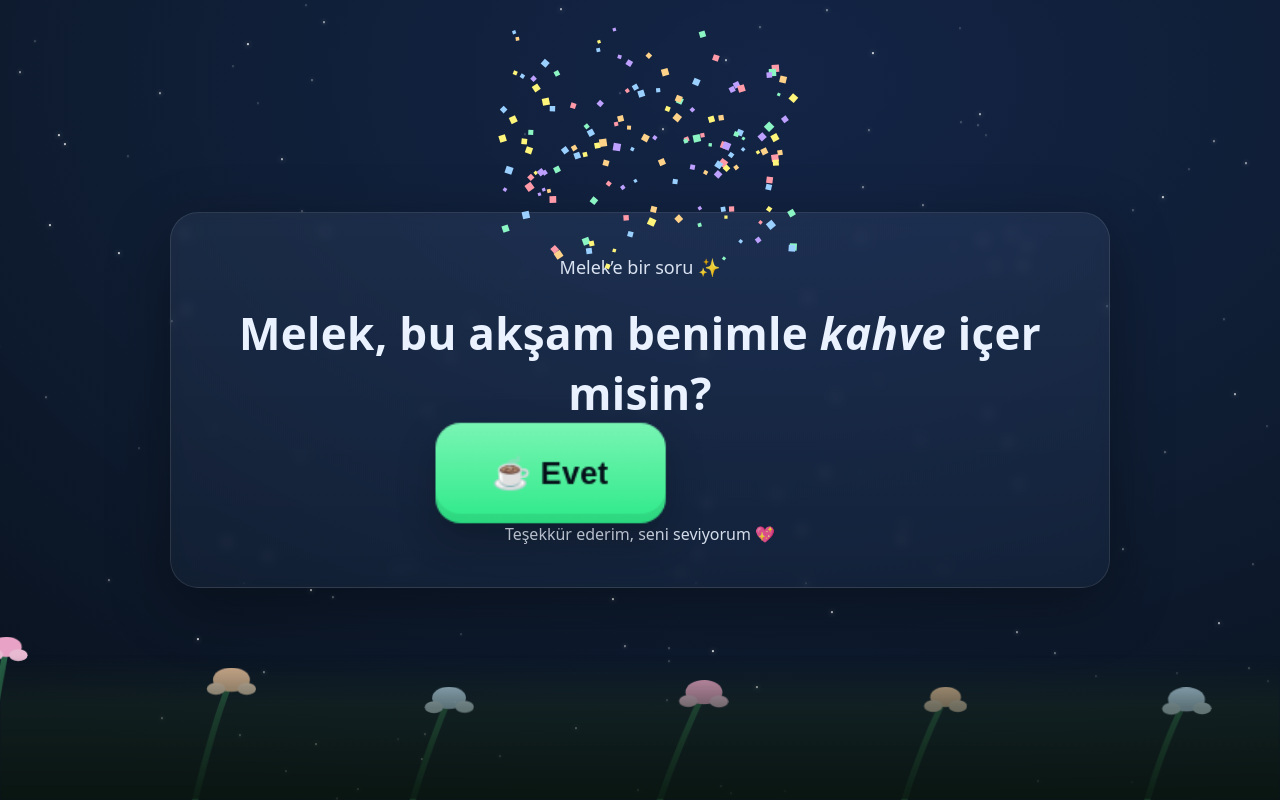
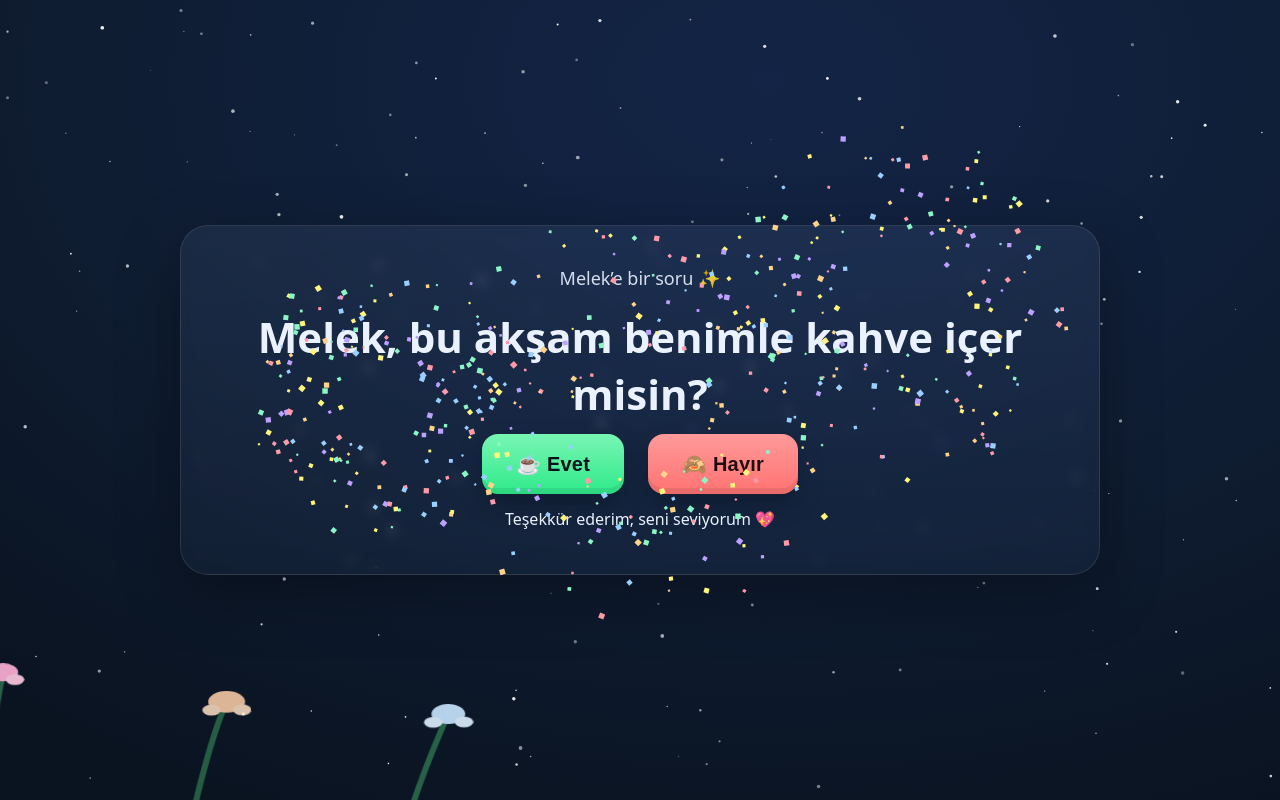
Before and after one commit to Colandorc/dateteklif, a plain HTML site: page index.html in a window 1280 px wide. Both pictures are taken after a click on the button "☕ Evet". Drawn offline with Linux system fonts and the light colour scheme; animation ran at ten frames a second.

Commit message:
Update index.html

```diff
--- a/index.html
+++ b/index.html
@@ -3,170 +3,90 @@
 <head>
 <meta charset="utf-8" />
 <meta name="viewport" content="width=device-width, initial-scale=1" />
-<title>melek — akşam kahve?</title>
+<title>Melek — Kahve Daveti ☕</title>
 <meta name="theme-color" content="#0a1320" />
 <style>
   :root{
-    --bg1:#0a1320; --bg2:#0f1d33;
-    --txt:#eaf2ff; --accent:#ffd7a8; --yes:#2eea8a; --no:#ff7272;
+    --bg1:#0a1320; --bg2:#0f1d33; --txt:#eaf2ff;
+    --yes1:#79f5b4; --yes2:#2eea8a; --no1:#ff9a9a; --no2:#ff7272;
   }
   *{box-sizing:border-box}
   html,body{height:100%;margin:0}
   body{
-    font-family: ui-rounded, ui-sans-serif, system-ui, -apple-system, "Segoe UI", Roboto, Arial, sans-serif;
     background: radial-gradient(1200px 800px at 60% 10%, #132446 0%, #0f1d33 55%, #0a1320 100%), var(--bg1);
-    color:var(--txt);
-    overflow:hidden;
+    color:var(--txt); font-family: ui-rounded, ui-sans-serif, system-ui, -apple-system, "Segoe UI", Roboto, Arial;
+    overflow:hidden; display:flex; align-items:center; justify-content:center; padding:16px;
   }
 
-  /* Gökyüzü: yıldızlar + yavaş drift + ara sıra kayan yıldız */
-  .sky{
-    position:fixed; inset:0; z-index:-2; overflow:hidden;
-    animation: drift 60s linear infinite alternate;
-    will-change: transform;
-  }
-  @keyframes drift{
-    0%{ transform:translate3d(0,0,0) }
-    100%{ transform:translate3d(-3vw, 2vh, 0) }
-  }
-  .star{
-    position:absolute; width:2px; height:2px; border-radius:50%;
-    background:#fff; opacity:.8; filter:drop-shadow(0 0 3px #fff);
-    animation: twinkle 2.4s ease-in-out infinite;
-    will-change: opacity, transform;
-  }
-  @keyframes twinkle{
-    0%,100%{opacity:.25; transform:scale(.9)}
-    50%{opacity:1; transform:scale(1)}
-  }
-  .shoot{
-    position:absolute; width:2px; height:2px; border-radius:50%;
-    background:#fff; box-shadow:0 0 6px 2px #fff;
-    animation: shoot 1.8s linear forwards;
-    will-change: transform, opacity;
-  }
-  @keyframes shoot{
-    0%{opacity:0; transform:translate3d(0,0,0) scale(1)}
-    10%{opacity:1}
-    100%{opacity:0; transform:translate3d(-60vw, 45vh, 0) scale(.9)}
-  }
-
-  /* Çiçek tarlası: altta hafif rüzgâr */
-  .flowers{
-    position:fixed; left:0; right:0; bottom:-6vh; height:38vh; z-index:-1;
-    pointer-events:none;
-  }
-  .flowers svg{width:120%; height:100%; transform:translateX(-10%);}
-  .sway { animation: sway 5.5s ease-in-out infinite; transform-origin:bottom center; }
-  .sway2{ animation: sway 6.2s ease-in-out infinite; transform-origin:bottom center; }
-  .sway3{ animation: sway 7.1s ease-in-out infinite; transform-origin:bottom center; }
-  @keyframes sway{
-    0%{ transform:rotate(-1.3deg) }
-    50%{ transform:rotate(1.3deg) }
-    100%{ transform:rotate(-1.3deg) }
-  }
-  .ground{
-    position:fixed; left:0; right:0; bottom:0; height:18vh; z-index:-1;
-    background: linear-gradient(180deg, rgba(22,39,30,.0), rgba(22,39,30,.55) 35%, rgba(10,22,16,.9));
-    filter: blur(1px);
-  }
-
-  .wrap{min-height:100%; display:grid; place-items:center; padding:clamp(16px,3vw,40px);}
+  /* Gökyüzü (yıldızlar + yavaş drift) */
+  canvas#sky{ position:fixed; inset:0; z-index:-2; }
+  .wrap{ width:min(920px, 96vw); }
   .card{
-    width:min(940px, 92vw);
+    padding:clamp(18px,3.5vw,40px);
     border-radius:28px;
-    padding:clamp(18px,3.5vw,42px);
     background:linear-gradient(180deg, rgba(255,255,255,.06), rgba(255,255,255,.03));
     border:1px solid rgba(255,255,255,.10);
+    backdrop-filter: blur(6px) saturate(120%);
     box-shadow:0 18px 60px rgba(0,0,0,.35);
-    backdrop-filter: blur(6px) saturate(120%);
     text-align:center;
   }
-
-  h1{
-    margin:0 0 .4rem; font-weight:900;
-    font-size:clamp(22px, 5.2vw, 44px);
-    letter-spacing:.3px;
-  }
-  .sub{
-    font-size:clamp(14px, 3.2vw, 18px);
-    opacity:.92; margin-bottom:clamp(16px,3.2vw,24px);
-  }
+  h1{ margin:0 0 10px; font-weight:900; font-size:clamp(22px, 5.6vw, 42px); }
+  .sub{ opacity:.9; font-size:clamp(14px,3.2vw,18px); margin-bottom:18px; }
 
   .actions{
-    display:flex; gap:clamp(12px, 3.2vw, 24px);
-    justify-content:center; align-items:center; flex-wrap:wrap;
-    margin-top:clamp(12px,3vw,18px);
+    display:flex; gap:clamp(12px,3.2vw,24px); justify-content:center; flex-wrap:wrap; margin-top:12px;
   }
   .btn{
     appearance:none; border:0; cursor:pointer; user-select:none;
-    border-radius:16px; padding:clamp(14px, 2.8vw, 20px) clamp(22px, 5vw, 36px);
-    font-weight:800; letter-spacing:.3px;
-    font-size:clamp(16px, 4vw, 20px);
-    color:#06111a;
+    border-radius:16px; padding:clamp(14px,2.8vw,18px) clamp(22px,5vw,34px);
+    font-weight:800; letter-spacing:.2px; font-size:clamp(16px,4vw,20px);
     box-shadow:0 10px 24px rgba(0,0,0,.25), inset 0 -6px 0 rgba(0,0,0,.08);
-    transition:transform .25s cubic-bezier(.2,.8,.2,1), box-shadow .25s, opacity .35s;
-    display:inline-flex; align-items:center; gap:.6em; will-change:transform;
+    transition:transform .25s cubic-bezier(.2,.8,.2,1), opacity .35s;
+    display:inline-flex; align-items:center; gap:.6em; color:#06111a;
   }
   .btn:active{ transform:translateY(1px) scale(.98) }
-  .yes{ background:linear-gradient(180deg, #79f5b4, #2eea8a); }
-  .no { background:linear-gradient(180deg, #ffb3b3, #ff7272); color:#1c0d0d; }
+  #yes{ background:linear-gradient(180deg, var(--yes1), var(--yes2)); }
+  #no { background:linear-gradient(180deg, var(--no1),  var(--no2));  color:#230c0c; }
 
-  /* Evet: hafif büyüme (ekranı kaplamaz) */
-  .grow{
-    animation: yesGrowLite 6.5s ease-in-out forwards;
-    transform-origin:center center;
-    z-index:3;
+  #msg{
+    margin-top:14px; min-height:1.6em;
+    font-size:clamp(13px,3vw,16px); opacity:0; transition:opacity .4s ease;
   }
-  @keyframes yesGrowLite{
-    0% { transform:scale(1); }
-    40%{ transform:scale(1.25); }
-    100%{ transform:scale(1.9); } /* ekranı kaplamaz */
-  }
+  .show{ opacity:1 !important; }
 
-  .vanish{
-    pointer-events:none; opacity:0; transform:scale(.6); transition:opacity .45s ease, transform .45s ease;
-  }
-
-  .note{
-    margin-top:clamp(12px, 2.6vw, 18px);
-    font-size:clamp(13px, 3vw, 16px);
-    opacity:.9;
-  }
+  /* Altta çiçekli zemin (hafif sallanma, çok hafif) */
+  .flowers{ position:fixed; left:0; right:0; bottom:-6vh; height:34vh; z-index:-1; pointer-events:none; }
+  .flowers svg{ width:120%; height:100%; transform:translateX(-10%); }
+  .sway { animation:sway 6s ease-in-out infinite; transform-origin:bottom center; }
+  .sway2{ animation:sway 7s ease-in-out infinite; transform-origin:bottom center; }
+  .sway3{ animation:sway 8s ease-in-out infinite; transform-origin:bottom center; }
+  @keyframes sway{ 0%{transform:rotate(-1.2deg)} 50%{transform:rotate(1.2deg)} 100%{transform:rotate(-1.2deg)} }
 
   /* Konfeti tuvali */
-  canvas#fx{ position:fixed; inset:0; pointer-events:none; z-index:5; }
+  canvas#fx{ position:fixed; inset:0; z-index:5; pointer-events:none; }
 
-  /* Mobil performans: düğmeler dikeyleşsin */
-  @media (max-width:560px){
-    .actions{ flex-direction:column; }
-    .btn{ width:min(320px, 92vw); justify-content:center; }
-  }
+  @media (max-width:560px){ .actions{ flex-direction:column; } .btn{ width:min(320px,92vw); justify-content:center; } }
 </style>
 </head>
 <body>
-  <!-- Gökyüzü -->
-  <div class="sky" id="sky"></div>
+  <canvas id="sky"></canvas>
   <canvas id="fx"></canvas>
 
   <div class="wrap">
     <section class="card">
       <div class="sub">Melek’e bir soru ✨</div>
-      <h1>Melek, bu akşam benimle <em>kahve</em> içer misin?</h1>
-
+      <h1>Melek, bu akşam benimle kahve içer misin?</h1>
       <div class="actions">
-        <button id="yes" class="btn yes">☕ Evet</button>
-        <button id="no"  class="btn no">🙈 Hayır</button>
+        <button id="yes" class="btn">☕ Evet</button>
+        <button id="no"  class="btn">🙈 Hayır</button>
       </div>
-
-      <div class="note" id="msg"></div>
+      <div id="msg"></div>
     </section>
   </div>
 
-  <!-- Çiçek tarlası (SVG) -->
+  <!-- Çiçekler -->
   <div class="flowers" aria-hidden="true">
     <svg viewBox="0 0 1000 300" preserveAspectRatio="none">
-      <!-- saplar + çiçekler -->
       <g class="sway" opacity=".9">
         <path d="M80 300 C90 220, 95 160, 100 110" stroke="#2a6a4b" stroke-width="4" fill="none"/>
         <circle cx="100" cy="110" r="10" fill="#ffb2d6"/>
@@ -185,25 +105,6 @@
         <circle cx="385" cy="159" r="6" fill="#def1ff"/>
         <circle cx="405" cy="159" r="6" fill="#def1ff"/>
       </g>
-      <g class="sway" opacity=".9">
-        <path d="M520 300 C530 235, 545 180, 555 145" stroke="#2a6a4b" stroke-width="4" fill="none"/>
-        <circle cx="555" cy="145" r="12" fill="#ffb2d6"/>
-        <circle cx="545" cy="154" r="6" fill="#ffcce5"/>
-        <circle cx="565" cy="154" r="6" fill="#ffcce5"/>
-      </g>
-      <g class="sway2" opacity=".85">
-        <path d="M680 300 C690 235, 705 180, 715 150" stroke="#2a6a4b" stroke-width="4" fill="none"/>
-        <circle cx="715" cy="150" r="10" fill="#ffd1a8"/>
-        <circle cx="707" cy="159" r="6" fill="#ffe0c5"/>
-        <circle cx="723" cy="159" r="6" fill="#ffe0c5"/>
-      </g>
-      <g class="sway3" opacity=".9">
-        <path d="M840 300 C850 240, 865 185, 875 160" stroke="#2a6a4b" stroke-width="4" fill="none"/>
-        <circle cx="875" cy="160" r="12" fill="#c7e6ff"/>
-        <circle cx="865" cy="169" r="6" fill="#def1ff"/>
-        <circle cx="885" cy="169" r="6" fill="#def1ff"/>
-      </g>
-      <!-- alçak çimen -->
       <rect x="0" y="260" width="1000" height="60" fill="url(#grass)"/>
       <defs>
         <linearGradient id="grass" x1="0" y1="0" x2="0" y2="1">
@@ -213,97 +114,111 @@
       </defs>
     </svg>
   </div>
-  <div class="ground"></div>
 
 <script>
-/* ---------------- YILDIZLAR (performans dostu) ---------------- */
+/* ========= YILDIZLI ARKA PLAN ========= */
 const sky = document.getElementById('sky');
-let STAR_COUNT = 140;
-if (matchMedia('(max-width: 560px)').matches) STAR_COUNT = 90; // mobilde azalt
+const sctx = sky.getContext('2d',{alpha:true});
+let W = sky.width = innerWidth;
+let H = sky.height = innerHeight;
+let STAR_COUNT = matchMedia('(max-width:560px)').matches ? 100 : 180;
+let drift = 0; // evet’ten sonra biraz hızlanacak
 
-function makeStars(count=STAR_COUNT){
-  const vw = innerWidth, vh = innerHeight;
-  sky.innerHTML = '';
-  for(let i=0;i<count;i++){
-    const s = document.createElement('div');
-    s.className='star';
-    s.style.left = Math.random()*vw + 'px';
-    s.style.top  = Math.random()*vh + 'px';
-    s.style.animationDuration = (1.8 + Math.random()*2.2) + 's';
-    s.style.opacity = 0.25 + Math.random()*0.9;
-    sky.appendChild(s);
-  }
-}
-makeStars();
-
-function shootStar(){
-  // ara sıra kayan yıldız; mobilde frekans daha düşük
-  if (matchMedia('(max-width: 560px)').matches && Math.random()<0.6) return;
-  const s = document.createElement('div');
-  s.className='shoot';
-  const vw = innerWidth, vh = innerHeight;
-  s.style.left = (vw*0.75 + Math.random()*vw*0.2) + 'px';
-  s.style.top  = (vh*0.1 + Math.random()*vh*0.2) + 'px';
-  sky.appendChild(s);
-  setTimeout(()=>s.remove(), 1800);
-}
-// daha çok ama yumuşak kayan yıldız etkisi
-setInterval(()=>{ if(Math.random()<0.5) shootStar(); }, 1900);
-addEventListener('resize', ()=>makeStars());
-
-/* ---------------- BUTON AKIŞI ---------------- */
-const btnYes = document.getElementById('yes');
-const btnNo  = document.getElementById('no');
-const msg    = document.getElementById('msg');
-
-// 3.5sn sonra hayır kaybolsun, evet hafif büyüsün
-setTimeout(()=>{
-  btnNo.classList.add('vanish');
-  btnYes.classList.add('grow'); // hafif büyüme (ekranı kaplamaz)
-}, 3500);
-
-// Evet tıklanınca kutlama + mesaj
-btnYes.addEventListener('click', ()=>{
-  celebrate();
-  msg.textContent = "Teşekkür ederim, seni seviyorum 💖";
-});
-
-/* ---------------- HAFİF KONFETİ (mobil dostu) ---------------- */
-const canvas = document.getElementById('fx');
-const ctx = canvas.getContext('2d', { alpha: true });
-let W = canvas.width = innerWidth;
-let H = canvas.height = innerHeight;
-addEventListener('resize', ()=>{ W=canvas.width=innerWidth; H=canvas.height=innerHeight; });
-
-let parts = [];
-function celebrate(){
-  const colors = ['#ff9aa8','#ffd28a','#9ad0ff','#bda0ff','#8cf5c4','#fff57a'];
-  const base = matchMedia('(max-width: 560px)').matches ? 80 : 140; // mobilde azalt
-  for(let i=0;i<base;i++){
-    parts.push({
-      x: W/2, y: H*0.36,
-      vx: (Math.random()*2-1)*5.5,
-      vy: -Math.random()*7-6,
-      g: 0.22 + Math.random()*0.16,
-      size: 3 + Math.random()*4.5,
-      color: colors[Math.floor(Math.random()*colors.length)],
-      life: 110+Math.random()*60
+let stars = [];
+function initStars(){
+  stars = [];
+  for(let i=0;i<STAR_COUNT;i++){
+    stars.push({
+      x: Math.random()*W,
+      y: Math.random()*H,
+      r: Math.random()*1.5 + 0.4,
+      s: Math.random()*0.4 + 0.1
     });
   }
 }
+initStars();
+
+function drawStars(){
+  sctx.clearRect(0,0,W,H);
+  sctx.fillStyle = '#ffffff';
+  for(const st of stars){
+    sctx.globalAlpha = 0.35 + Math.random()*0.65;
+    sctx.beginPath();
+    sctx.arc(st.x, st.y, st.r, 0, Math.PI*2);
+    sctx.fill();
+    // yavaş akış + hafif drift
+    st.y += st.s + drift*0.25;
+    st.x -= (st.s*0.15) + drift*0.05;
+    if(st.y > H) st.y = 0;
+    if(st.x < 0) st.x = W;
+  }
+  sctx.globalAlpha = 1;
+  requestAnimationFrame(drawStars);
+}
+drawStars();
+addEventListener('resize', ()=>{ W=sky.width=innerWidth; H=sky.height=innerHeight; initStars(); });
+
+/* ========= UI ========= */
+const yes = document.getElementById('yes');
+const no  = document.getElementById('no');
+const msg = document.getElementById('msg');
+
+no.addEventListener('click', ()=>{
+  msg.textContent = "Öyle bir seçenek yok maalesef 😅 diğer seçeneği değerlendirebilirsiniz.";
+  msg.classList.add('show');
+  setTimeout(()=>{ msg.classList.remove('show'); no.style.display='none'; }, 5000);
+});
+
+yes.addEventListener('click', ()=>{
+  drift = 0.8;                     // yıldız akışı biraz hızlansın
+  setTimeout(()=> drift = 0.4, 4000); // sonra sakinleşsin
+  msg.textContent = "Teşekkür ederim, seni seviyorum 💖";
+  msg.classList.add('show');
+  boom(W/2, H*0.4);                // havai fişek patlat
+  setTimeout(()=> boom(W*0.7, H*0.3), 600);
+  setTimeout(()=> boom(W*0.3, H*0.45), 1100);
+});
+
+/* ========= HAVAİ FİŞEK / KONFETİ ========= */
+const fx = document.getElementById('fx');
+const fctx = fx.getContext('2d',{alpha:true});
+let FW = fx.width = innerWidth;
+let FH = fx.height = innerHeight;
+addEventListener('resize', ()=>{ FW=fx.width=innerWidth; FH=fx.height=innerHeight; });
+
+let parts = [];
+function boom(x,y){
+  const colors = ['#ff9aa8','#ffd28a','#9ad0ff','#bda0ff','#8cf5c4','#fff57a'];
+  const n = matchMedia('(max-width:560px)').matches ? 90 : 160;
+  for(let i=0;i<n;i++){
+    const a = Math.random()*Math.PI*2;
+    const sp = Math.random()*5 + 2.5;
+    parts.push({
+      x, y,
+      vx: Math.cos(a)*sp,
+      vy: Math.sin(a)*sp,
+      g: 0.18 + Math.random()*0.12,
+      s: 2 + Math.random()*3.5,
+      c: colors[(Math.random()*colors.length)|0],
+      life: 110 + Math.random()*60,
+      rot: Math.random()*6.28,
+      vr: (Math.random()-0.5)*0.2
+    });
+  }
+}
+
 function tick(){
-  ctx.clearRect(0,0,W,H);
+  fctx.clearRect(0,0,FW,FH);
   for(let i=parts.length-1;i>=0;i--){
     const p = parts[i];
     p.life--; if(p.life<=0){ parts.splice(i,1); continue; }
-    p.vy += p.g;
-    p.x += p.vx; p.y += p.vy;
-    ctx.save();
-    ctx.translate(p.x,p.y);
-    ctx.rotate((p.x+p.y)/60);
-    ctx.fillStyle = p.color;
-    ctx.fillRect(-p.size/2,-p.size/2,p.size,p.size);
-    ctx.restore();
+    p.vy += p.g; p.x += p.vx; p.y += p.vy; p.rot += p.vr;
+    fctx.save();
+    fctx.translate(p.x,p.y);
+    fctx.rotate(p.rot);
+    fctx.fillStyle = p.c;
+    fctx.fillRect(-p.s/2,-p.s/2,p.s,p.s);
+    fctx.restore();
   }
   requestAnimationFrame(tick);
 }
```
